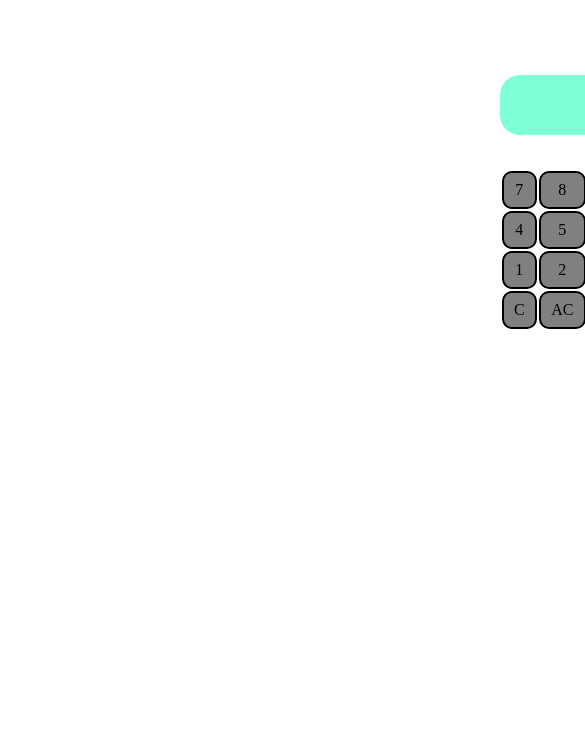
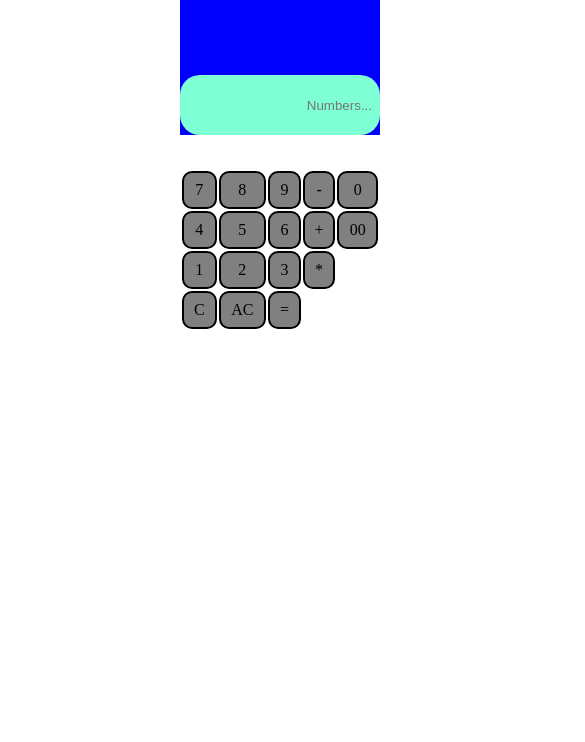
Before and after one commit to SheikhAttari007/calculater-with-js, a plain HTML site: page index.html in a window 390 px wide. Shown: the part 102-844 px from the top of the page, 585 px wide, since content can reach past the window. Drawn offline with Linux system fonts and the light colour scheme.

Commit message:
new changes

```diff
--- a/style.css
+++ b/style.css
@@ -64,3 +64,16 @@ text-align: center;
         margin:0;
         padding-top:50px ;
     }
+   @media screen and  (max-width: 700px){
+    .container {
+       margin-left: 180px;
+       background-color: blue;
+
+    }
+   }
+   @media screen and  (max-width: 385px){
+    .container {
+        margin-left: 35px;
+
+    }
+   }
```
